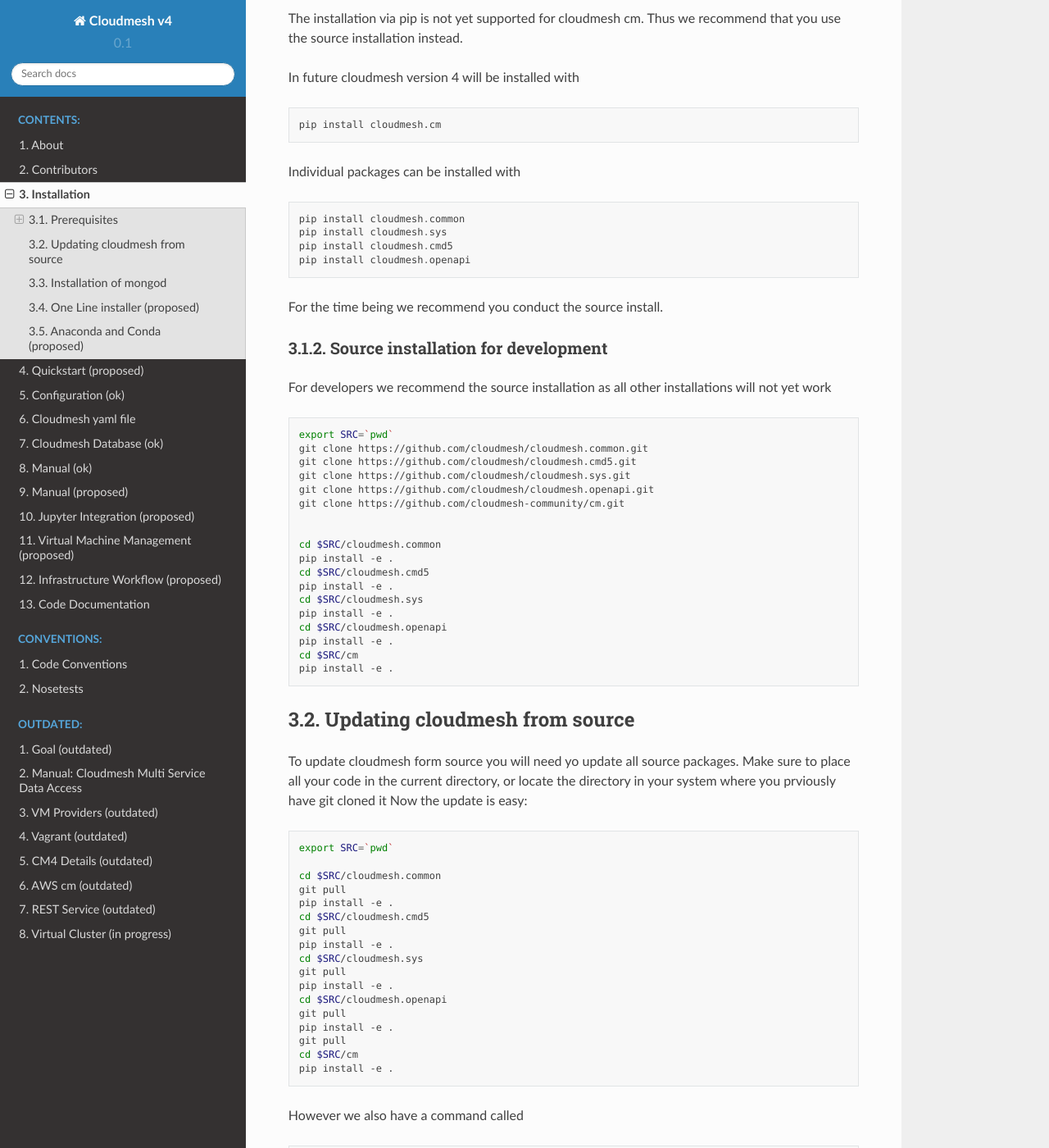
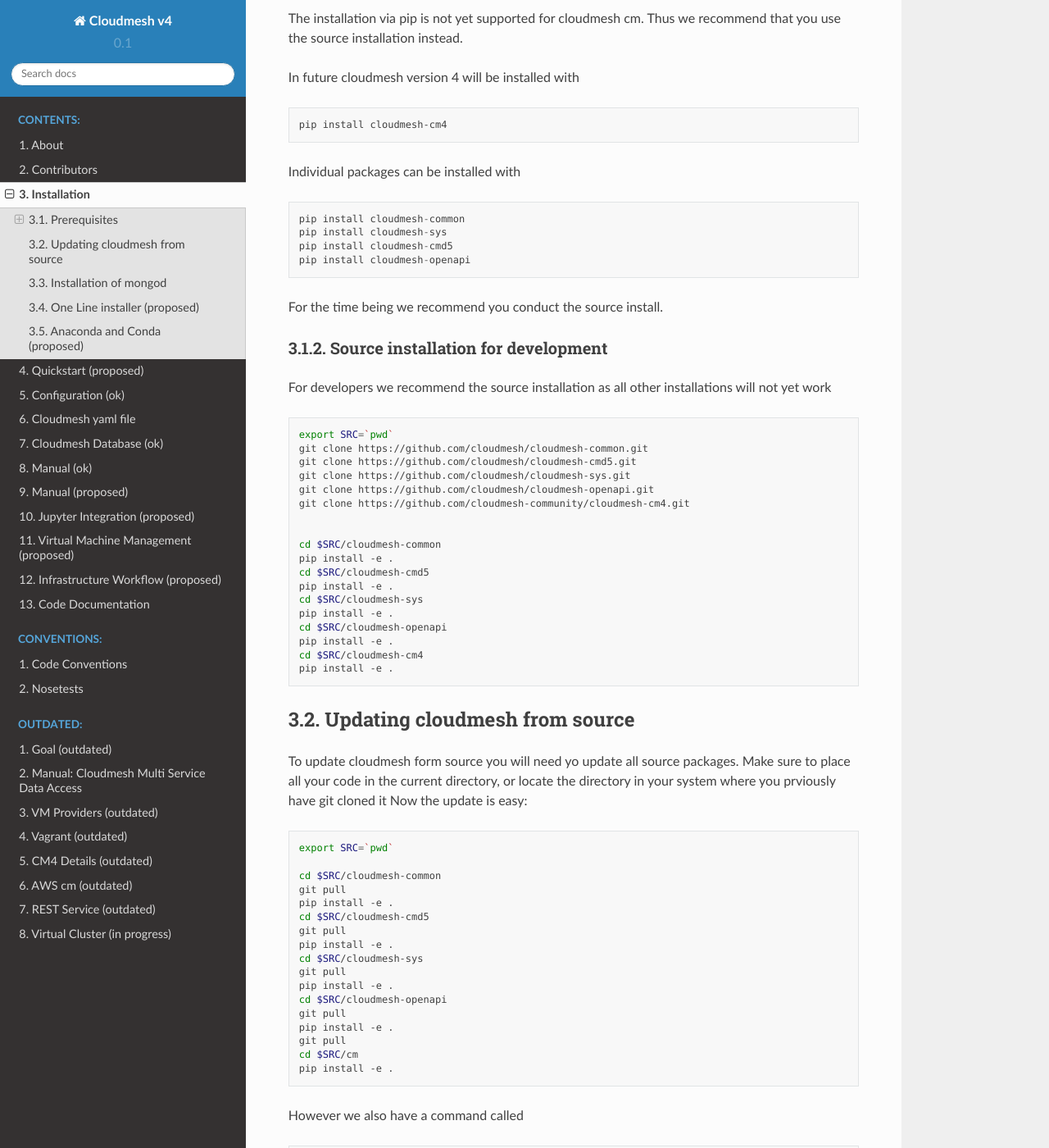
Before and after one commit to cloudmesh/cloudmesh-cloud, a Sphinx documentation site: the page built from documentation/source/install.md, in a window 1280 px wide and 1400 px high, scrolled down 400 px. Shown: the whole window at 82% size. Built offline with Sphinx 7.4.7 and the Read the Docs theme 2.0.0, drawn with Linux system fonts in a browser that asks for light colours; some of the changed text lies outside the part shown.

Commit message:
change the install documentation with by changing the package names

````diff
--- a/documentation/source/install.md
+++ b/documentation/source/install.md
@@ -17,16 +17,16 @@
 In future cloudmesh version 4 will be installed with
 
 ```bash
-pip install cloudmesh.cm
+pip install cloudmesh-cm4
 ```
 
 Individual packages can be installed with
 
 ```
-pip install cloudmesh.common
-pip install cloudmesh.sys
-pip install cloudmesh.cmd5
-pip install cloudmesh.openapi
+pip install cloudmesh-common
+pip install cloudmesh-sys
+pip install cloudmesh-cmd5
+pip install cloudmesh-openapi
 ```
 
 For the time being we recommend you conduct the source install.
@@ -39,22 +39,22 @@
 
 ```bash
 export SRC=`pwd`
-git clone https://github.com/cloudmesh/cloudmesh.common.git
-git clone https://github.com/cloudmesh/cloudmesh.cmd5.git
-git clone https://github.com/cloudmesh/cloudmesh.sys.git
-git clone https://github.com/cloudmesh/cloudmesh.openapi.git
-git clone https://github.com/cloudmesh-community/cm.git
+git clone https://github.com/cloudmesh/cloudmesh-common.git
+git clone https://github.com/cloudmesh/cloudmesh-cmd5.git
+git clone https://github.com/cloudmesh/cloudmesh-sys.git
+git clone https://github.com/cloudmesh/cloudmesh-openapi.git
+git clone https://github.com/cloudmesh-community/cloudmesh-cm4.git
 
 
-cd $SRC/cloudmesh.common
+cd $SRC/cloudmesh-common
 pip install -e .
-cd $SRC/cloudmesh.cmd5
+cd $SRC/cloudmesh-cmd5
 pip install -e .
-cd $SRC/cloudmesh.sys
+cd $SRC/cloudmesh-sys
 pip install -e .
-cd $SRC/cloudmesh.openapi
+cd $SRC/cloudmesh-openapi
 pip install -e .
-cd $SRC/cm
+cd $SRC/cloudmesh-cm4
 pip install -e .
 ```
 
@@ -69,16 +69,16 @@
 ```bash
 export SRC=`pwd`
 
-cd $SRC/cloudmesh.common
+cd $SRC/cloudmesh-common
 git pull
 pip install -e .
-cd $SRC/cloudmesh.cmd5
+cd $SRC/cloudmesh-cmd5
 git pull
 pip install -e .
-cd $SRC/cloudmesh.sys
+cd $SRC/cloudmesh-sys
 git pull
 pip install -e .
-cd $SRC/cloudmesh.openapi
+cd $SRC/cloudmesh-openapi
 git pull
 pip install -e .
 git pull
````
Also changed, not shown: other parts of documentation/source/install.md (+7 -6 lines).
